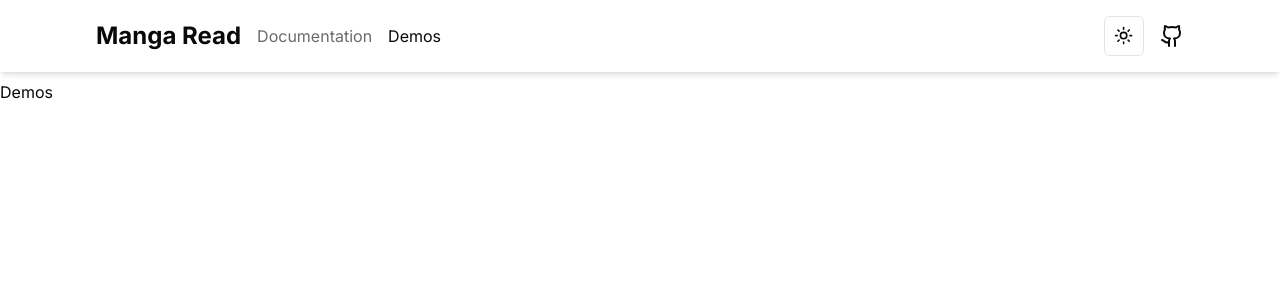
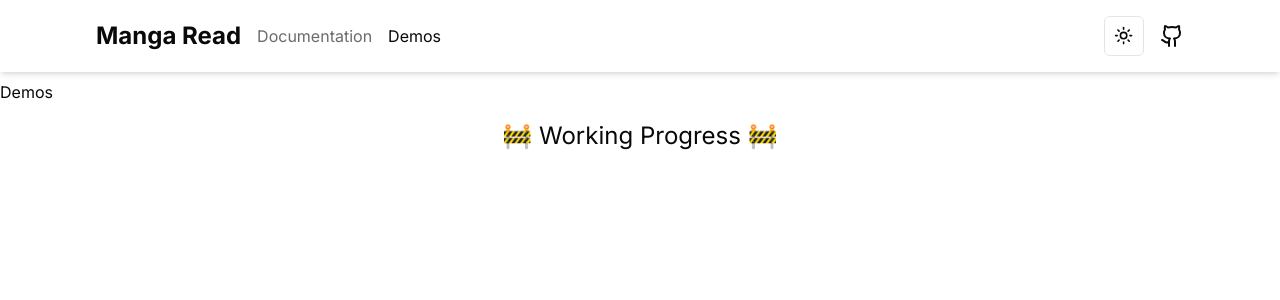
Before and after one commit to FlorianDevv/mangareadwebsite, a Next.js app: page /demos in a window 1280 px wide. Shown: the top 300 px of the page. Built offline with nearby package versions, Linux system fonts and the light colour scheme.

Commit message:
Add work in progress indicator to demo and documentation pages

```diff
--- a/app/demos/page.tsx
+++ b/app/demos/page.tsx
@@ -2,6 +2,7 @@
 	return (
 		<div>
 			<h1>Demos</h1>
+			<p className="text-2xl text-center mt-4">🚧 Working Progress 🚧</p>
 		</div>
 	);
 }
--- a/app/docs/installation/page.tsx
+++ b/app/docs/installation/page.tsx
@@ -2,6 +2,7 @@
 	return (
 		<div>
 			<h1>Getting started</h1>
+			<p className="text-2xl text-center mt-4">🚧 Working Progress 🚧</p>
 		</div>
 	);
 }
--- a/app/docs/page.tsx
+++ b/app/docs/page.tsx
@@ -2,6 +2,7 @@
 	return (
 		<div>
 			<h1>Documentation</h1>
+			<p className="text-2xl text-center mt-4">🚧 Working Progress 🚧</p>
 		</div>
 	);
 }
```
